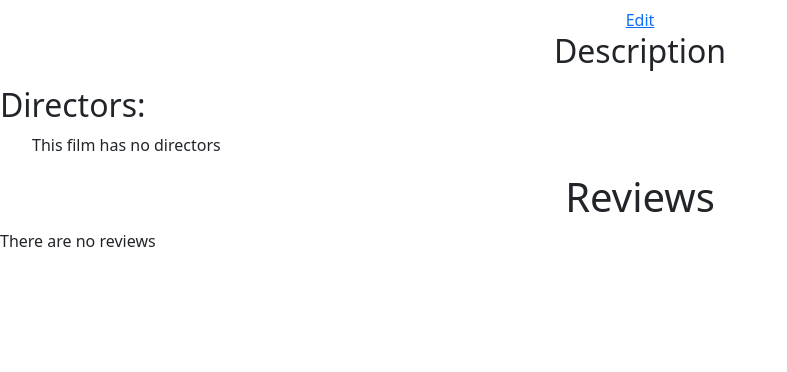
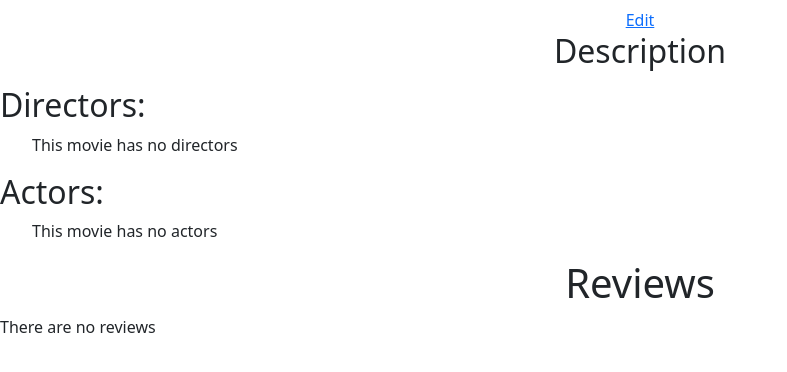
Before and after one commit to Yuruch/movie-site, a Django app: template templates/movie/movie_detail.html in a window 1280 px wide. Shown: the part 60-432 px from the top of the page, without its empty margins (0-787 px from the left). Run offline with Django 5.2, Linux system fonts and the light colour scheme; the template is opened without the code that fills it, so the values that code supplies are empty.

Commit message:
add actors to movie detail template

```diff
--- a/templates/movie/movie_detail.html
+++ b/templates/movie/movie_detail.html
@@ -16,7 +16,19 @@
         </a>
       </li>
     {% empty %}
-      <p>This film has no directors</p>
+      <p>This movie has no directors</p>
+    {% endfor %}
+  </ul>
+  <h2>Actors:</h2>
+  <ul>
+    {% for actor in movie.actors.all %}
+      <li>
+        <a href="{% url 'movies:actor_detail' pk=actor.id %}">
+          {{ actor.first_name }} {{ actor.last_name }}
+        </a>
+      </li>
+    {% empty %}
+      <p>This movie has no actors</p>
     {% endfor %}
   </ul>
   <div class="centered-heading">
```
